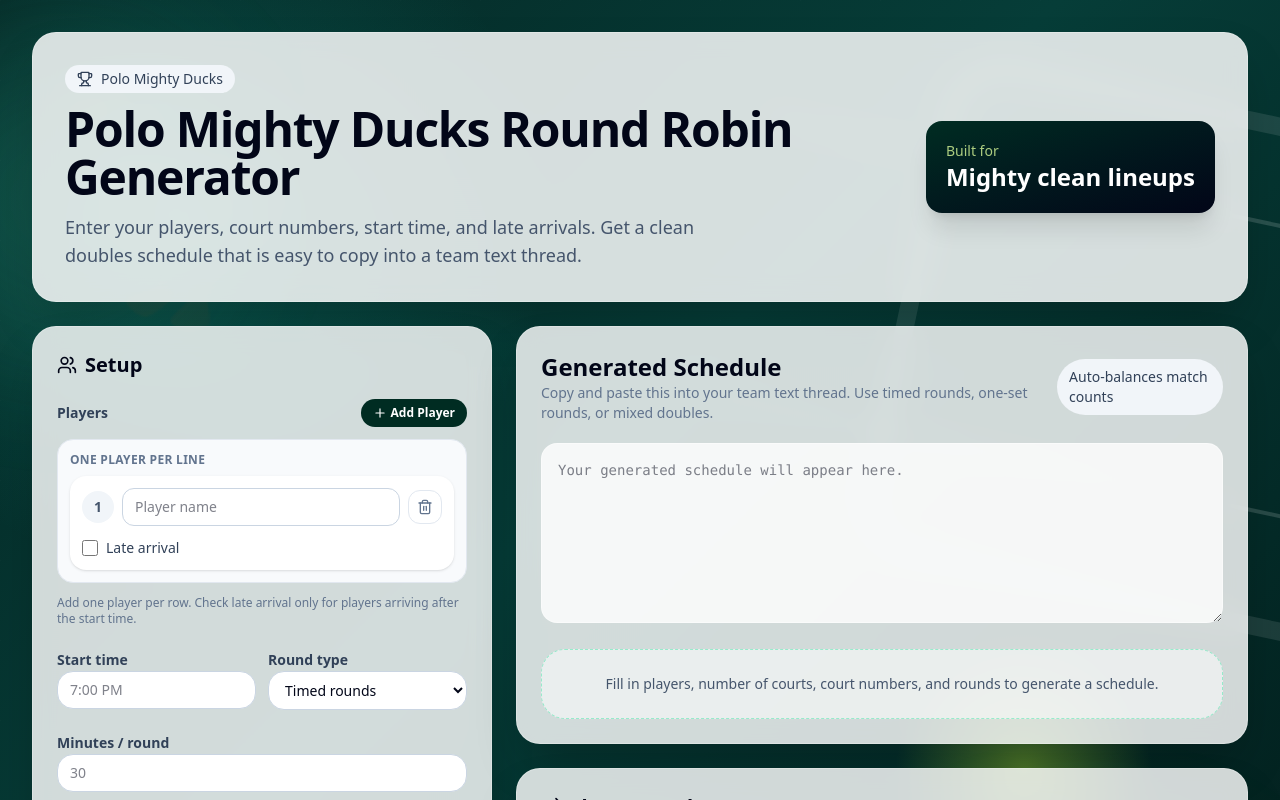
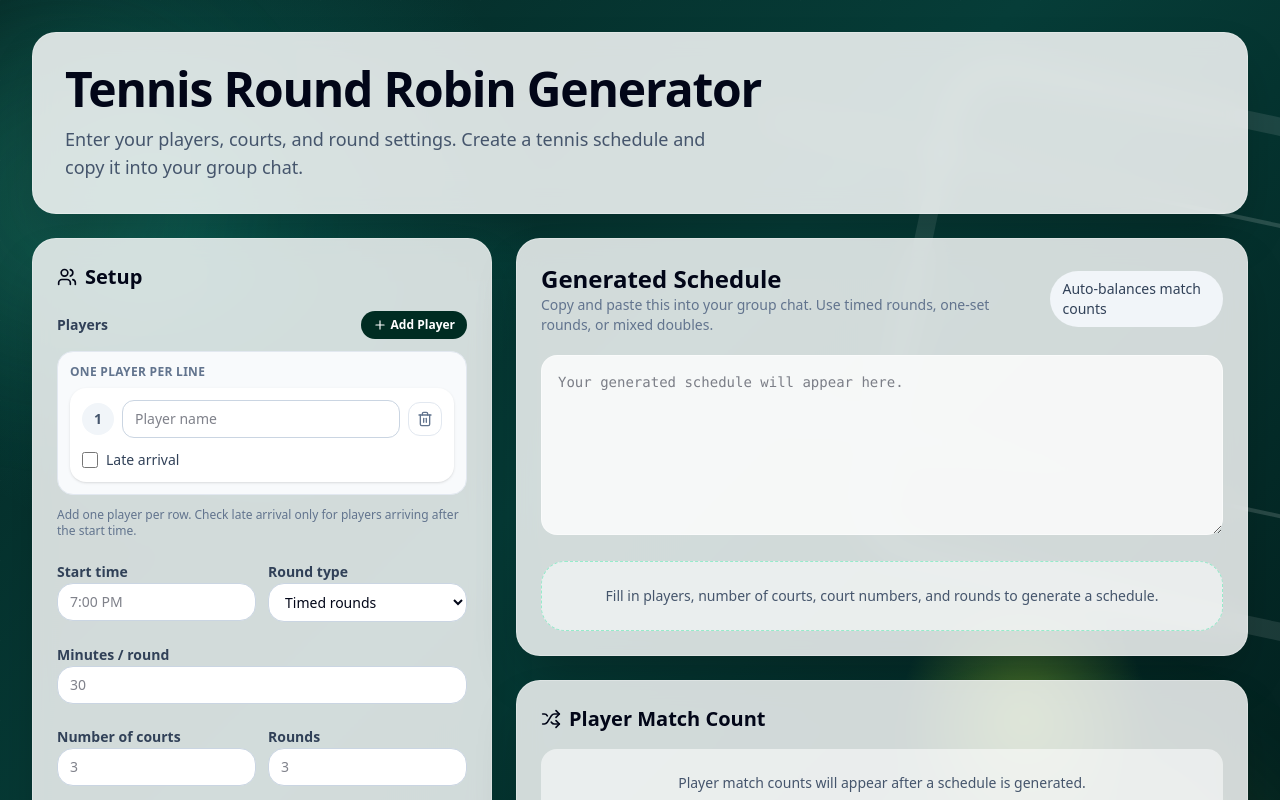
Before and after one commit to tjtroncoso/polo-mighty-ducks-round-robin, a React (Vite) app: page / in a window 1280 px wide. Shown: the top 800 px of the page. Built offline with nearby package versions, Linux system fonts and the light colour scheme.

Commit message:
Rebrand app as Tennis Round Robin Generator

```diff
--- a/index.html
+++ b/index.html
@@ -3,7 +3,8 @@
   <head>
     <meta charset="UTF-8" />
     <meta name="viewport" content="width=device-width, initial-scale=1.0" />
-    <title>Polo Mighty Ducks Round Robin Generator</title>
+    <meta name="description" content="Create tennis round robin schedules with rotating partners, mixed doubles, late arrivals, and custom court numbers. Copy your schedule into any group chat." />
+    <title>Tennis Round Robin Generator</title>
   </head>
   <body>
     <div id="root"></div>
--- a/src/App.jsx
+++ b/src/App.jsx
@@ -1,18 +1,5 @@
 import React, { useMemo, useRef, useState } from "react";
-import { Copy, Plus, RefreshCw, Shuffle, Trash2, Trophy, Users } from "lucide-react";
-
-const samplePlayers = `Troncoso, 7:30 PM
-Carter
-McNaull
-Davis
-Craven
-Dima
-Eric
-Sell
-Bradshaw
-Mullen
-Wright
-Speigner`;
+import { Copy, Plus, RefreshCw, Shuffle, Trash2, Users } from "lucide-react";
 
 const createBlankPlayer = () => ({
   id:
@@ -550,7 +537,6 @@ export default function TennisRoundRobinGenerator() {
       <div className="pointer-events-none absolute inset-0 bg-[radial-gradient(circle_at_80%_62%,rgba(210,255,45,0.35),transparent_10%),radial-gradient(circle_at_15%_18%,rgba(20,184,166,0.25),transparent_24%),linear-gradient(135deg,#052724_0%,#063d38_42%,#021817_100%)]" />
       <div className="pointer-events-none absolute -left-24 top-10 h-80 w-80 rounded-full bg-emerald-300/10 blur-3xl" />
       <div className="pointer-events-none absolute bottom-0 right-0 h-96 w-96 rounded-full bg-lime-300/15 blur-3xl" />
-      <div className="pointer-events-none absolute left-8 top-16 hidden text-[15rem] font-black leading-none text-white/[0.045] md:block">🦆</div>
       <div className="pointer-events-none absolute right-[-8rem] top-24 h-[32rem] w-[32rem] rotate-12 rounded-[4rem] border-[18px] border-white/10" />
       <div className="pointer-events-none absolute right-[-4rem] top-44 h-[18rem] w-[38rem] rotate-12 border-y-4 border-white/15" />
       <div className="pointer-events-none absolute bottom-12 left-[-7rem] h-48 w-[42rem] -rotate-12 rounded-full border-t border-lime-300/25" />
@@ -558,21 +544,10 @@ export default function TennisRoundRobinGenerator() {
 
       <div className="relative z-10 mx-auto max-w-7xl space-y-6">
         <header className="rounded-3xl border border-white/25 bg-white/84 p-6 shadow-2xl backdrop-blur-md md:p-8">
-          <div className="flex flex-col gap-6 md:flex-row md:items-center md:justify-between">
-            <div>
-              <div className="mb-3 inline-flex items-center gap-2 rounded-full bg-slate-100 px-3 py-1 text-sm font-medium text-slate-700">
-                <Trophy className="h-4 w-4" /> Polo Mighty Ducks
-              </div>
-              <h1 className="max-w-3xl text-3xl font-bold tracking-tight md:text-5xl">Polo Mighty Ducks Round Robin Generator</h1>
-              <p className="mt-3 max-w-2xl text-base text-slate-600 md:text-lg">
-                Enter your players, court numbers, start time, and late arrivals. Get a clean doubles schedule that is easy to copy into a team text thread.
-              </p>
-            </div>
-            <div className="rounded-2xl bg-gradient-to-br from-emerald-950 to-slate-950 p-5 text-white shadow-xl">
-              <div className="text-sm text-lime-200/80">Built for</div>
-              <div className="text-2xl font-bold">Mighty clean lineups</div>
-            </div>
-          </div>
+          <h1 className="max-w-3xl text-3xl font-bold tracking-tight md:text-5xl">Tennis Round Robin Generator</h1>
+          <p className="mt-3 max-w-2xl text-base text-slate-600 md:text-lg">
+            Enter your players, courts, and round settings. Create a tennis schedule and copy it into your group chat.
+          </p>
         </header>
 
         <div className="grid gap-6 lg:grid-cols-[460px_1fr]">
@@ -821,7 +796,7 @@ export default function TennisRoundRobinGenerator() {
               <div className="mb-5 flex flex-col gap-3 md:flex-row md:items-center md:justify-between">
                 <div>
                   <h2 className="text-2xl font-semibold">Generated Schedule</h2>
-                  <p className="text-sm text-slate-500">Copy and paste this into your team text thread. Use timed rounds, one-set rounds, or mixed doubles.</p>
+                  <p className="text-sm text-slate-500">Copy and paste this into your group chat. Use timed rounds, one-set rounds, or mixed doubles.</p>
                 </div>
                 <div className="rounded-full bg-slate-100 px-3 py-2 text-sm font-medium text-slate-700">
                   {isMixedMode ? "Mixed doubles" : matchFormat === "set" ? "One set per round" : "Auto-balances match counts"}
```
Also changed, not shown: 1 other file (tests, documents, lock files or other folders).
